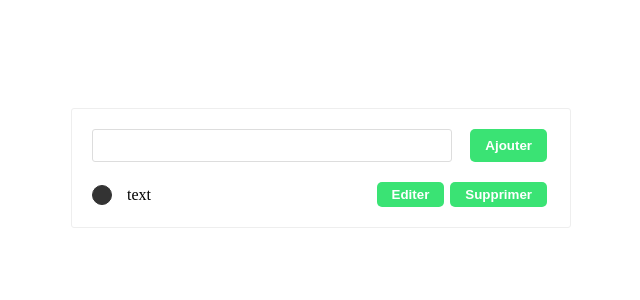
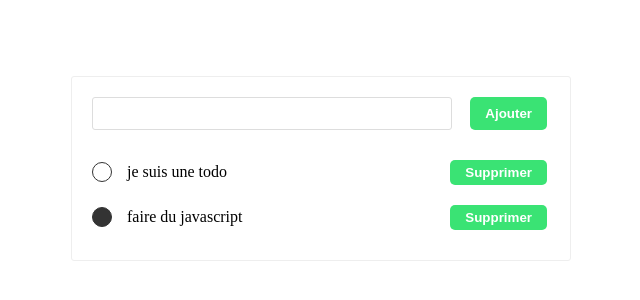
Before and after one commit to NourhenAllagui/javascript_ToDo, a website built with webpack: page src/index.html in a window 1280 px wide. Shown: the part 232-532 px from the top of the page, without its empty margins (319-959 px from the left). Built offline with nearby package versions, Linux system fonts and the light colour scheme.

Commit message:
ajouter, supprimer et modifier to todo

```diff
--- a/src/index.html
+++ b/src/index.html
@@ -8,16 +8,16 @@
 <body>
   <div class="container">
     <form>
-      <input type="text" name="nom" id="nom">
+      <input type="text">
       <button>Ajouter</button>
     </form>
     <ul>
-      <li>
-        <span class="todo done"></span>
-        <p>text</p>
-        <button>Editer</button>
-        <button>Supprimer</button>
-      </li>
+      <!-- <li> -->
+        <!-- <span class="todo done"></span> -->
+        <!-- <p>text</p> -->
+        <!-- <button>Editer</button> -->
+        <!-- <button>Supprimer</button> -->
+      <!-- </li> -->
     </ul>
   </div>
 </body>
--- a/src/index.js
+++ b/src/index.js
@@ -1 +1,70 @@
 import './style.css';
+
+const ul = document.querySelector('ul');
+const form = document.querySelector('form');
+const input = document.querySelector('input');
+
+form.addEventListener("submit", event => {
+  event.preventDefault();
+  const value = input.value;
+  input.value = "";
+  addTodo(value);
+})
+const todos = [
+  {
+    text: 'je suis une todo',
+    done: false
+  },
+  {
+    text: 'faire du javascript',
+    done: true
+  }
+]
+
+const displayTodo = () => {
+  const todosNode = todos.map((todo, index) => {
+    return createTodoElement(todo, index);
+  })
+  ul.innerHTML = "";
+  ul.append(...todosNode);
+}
+
+const createTodoElement = (todo, index) => {
+  const li = document.createElement('li');
+  const buttonDelete = document.createElement('button');
+  buttonDelete.innerHTML = 'Supprimer';
+  buttonDelete.addEventListener('click', (event) => {
+    event.stopPropagation();
+    deleteTodo(index);
+  })
+  li.innerHTML = `
+  <span class="todo ${todo.done ? 'done': ''}"></span>
+  <p>${ todo.text }</p>
+  `;
+  li.addEventListener('click', (event) => {
+    toggleTodo(index);
+  })
+  li.appendChild(buttonDelete);
+  return li;
+}
+
+const addTodo = (text) => {
+  todos.push({
+    text,
+    done: false
+  });
+  displayTodo();
+}
+
+const deleteTodo = (index) => {
+  todos.splice(index, 1);
+  displayTodo();
+}
+
+const toggleTodo = (index) => {
+  todos[index].done = !todos[index].done;
+  displayTodo();
+}
+
+
+displayTodo();
--- a/src/style.css
+++ b/src/style.css
@@ -48,6 +48,7 @@ form input {
  li {
   display: flex;
   align-items: center;
+  padding: 10px 0px;
  }
 
  li p {
```
